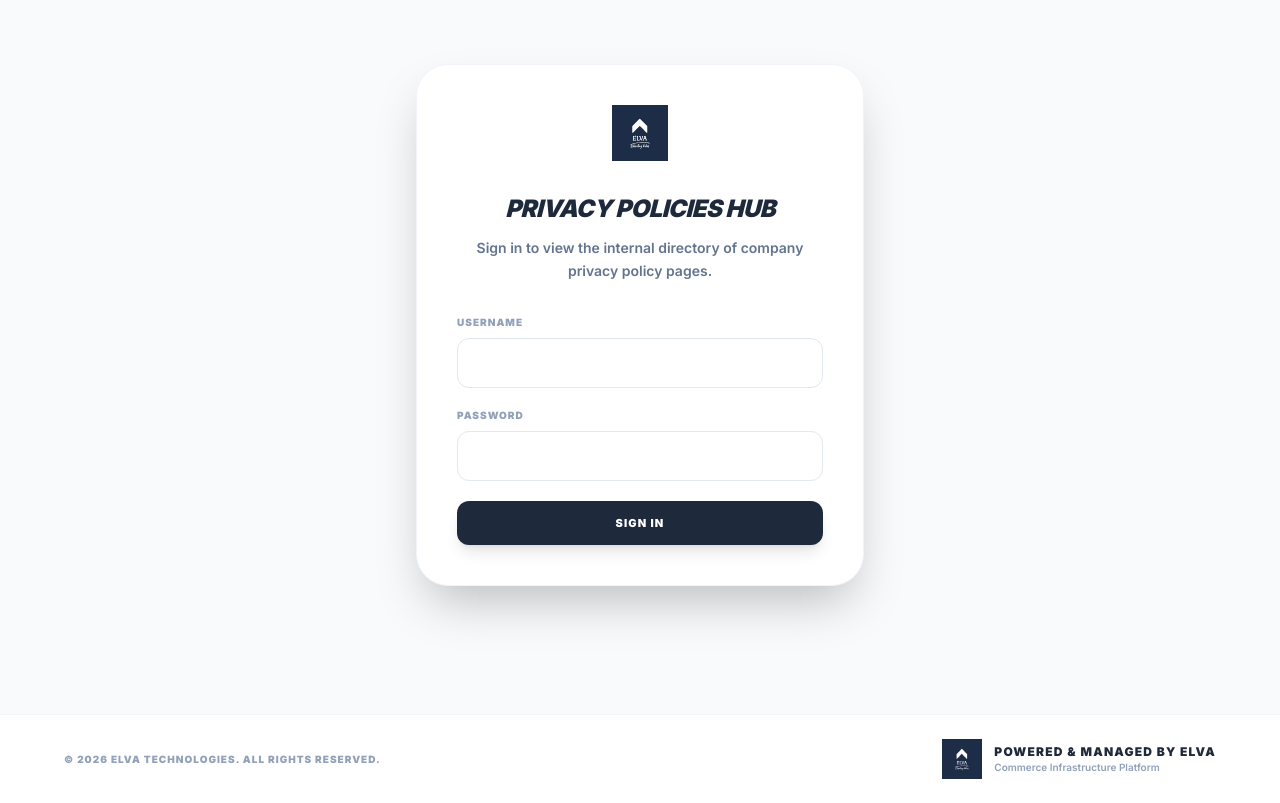
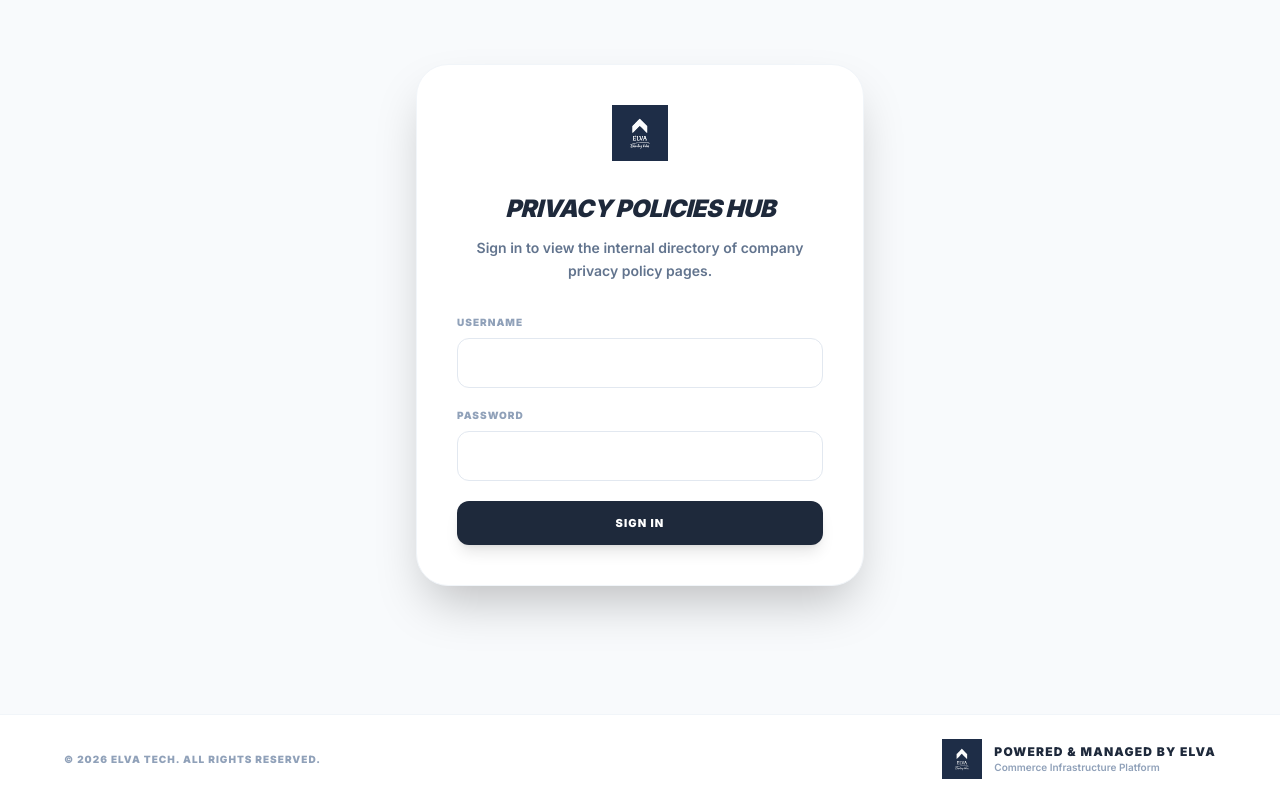
Before and after one commit to elva-tech/privacy-policies, a React (Vite) app: page / in a window 1280 px wide. Built offline with nearby package versions, Linux system fonts and the light colour scheme.

Commit message:
venkatesh traders editted

```diff
--- a/src/components/Footer.jsx
+++ b/src/components/Footer.jsx
@@ -3,7 +3,7 @@ function Footer() {
     <footer className="border-t border-slate-100 bg-white py-6 px-6 mt-16">
       <div className="max-w-6xl mx-auto flex flex-col md:flex-row items-center justify-between gap-4">
         <p className="text-[10px] font-black text-slate-400 uppercase tracking-widest text-center md:text-left">
-          © {new Date().getFullYear()} ELVA Technologies. All rights reserved.
+          © {new Date().getFullYear()} ELVA Tech. All rights reserved.
         </p>
         <a
           href="https://www.elvatech.in/"
--- a/src/data/privacyPolicies.js
+++ b/src/data/privacyPolicies.js
@@ -176,10 +176,10 @@ puma: {
 "venkatesh-traders": {
   companyName: "Venkatesh Traders",
   website: "",
-  supportEmail: "support@roxufinancial.in",
-  phone: "+91 98254 56781",
+  supportEmail: "venkateshtradersc@gmail.com",
+  phone: "+91 77957 07027",
   supportHours: "Monday to Saturday, 9:30 AM – 6:30 PM",
-  address: "Unit 502, Raheja Platinum, Off Andheri-Kurla Road, Marol, Andheri East, Mumbai, Maharashtra 400059",
+  address: "Venkatesh Traders, Ashok Nagar, Sanjay Gandhi Nagar, Ballari, Karnataka 583103",
   lastUpdated: "5 September 2026",
   logo: "/logos/venkatesh-traders.png",
 
```
